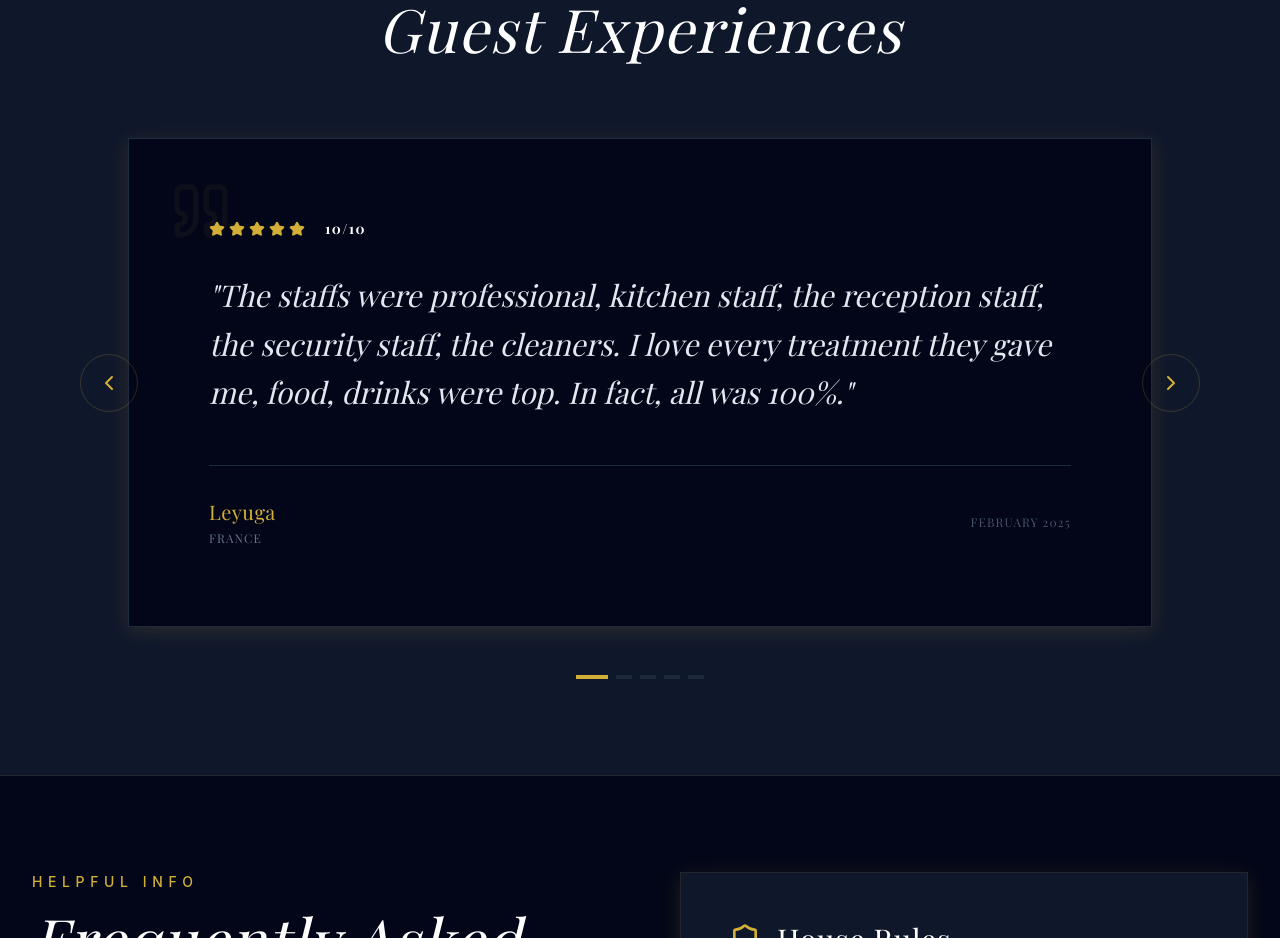
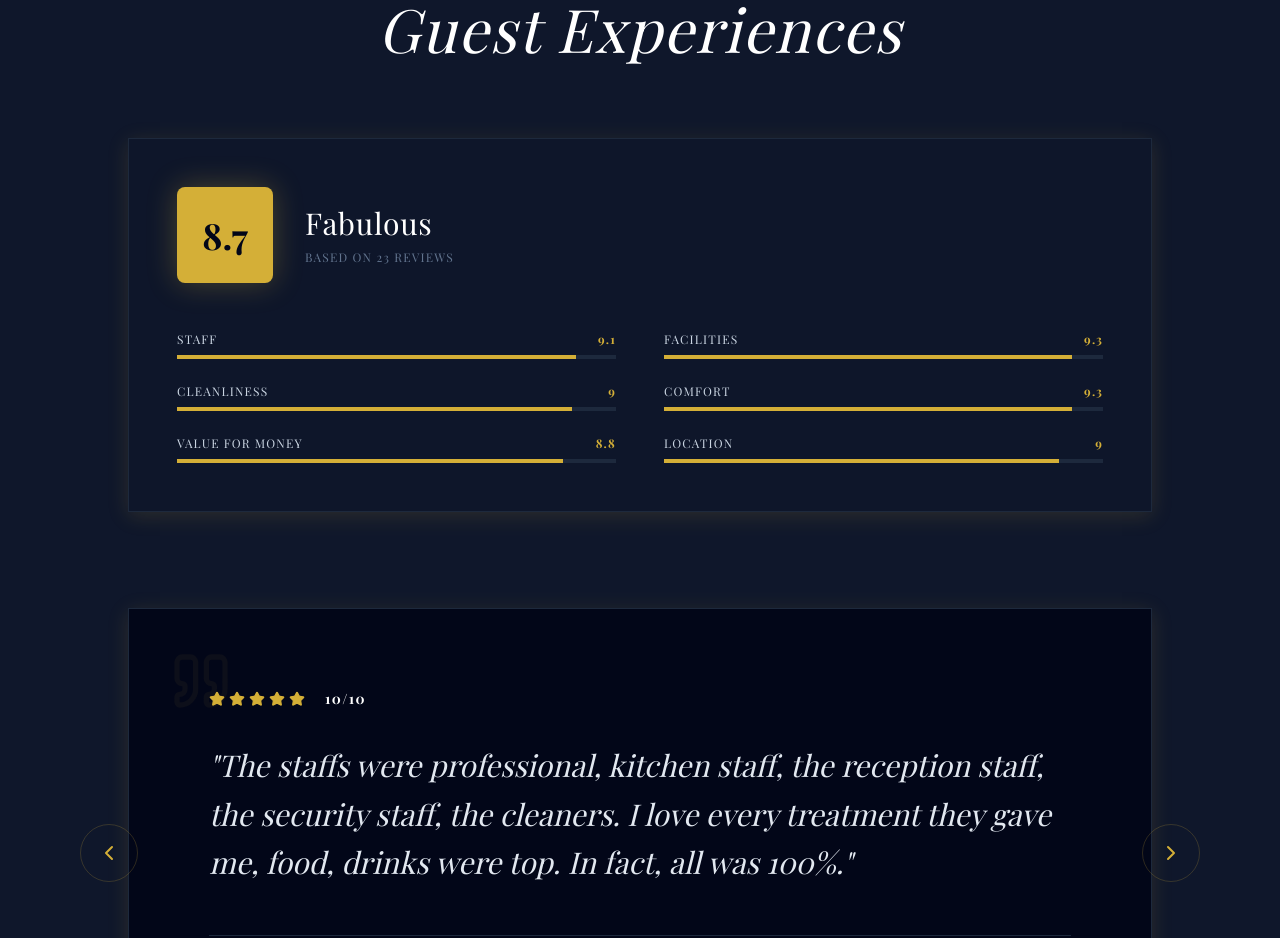
Before and after one commit to Lonewolf-master/Amelia-Hotel, a React (Vite) app: page / in a window 1280 px wide. Shown: the part 4320-5258 px from the top of the page. Built offline with nearby package versions, Linux system fonts and the light colour scheme; a web font is replaced by a local one.

Commit message:
feat(ui): Add TrustScore component and integrate into Testimonials

```diff
--- /dev/null
+++ b/src/components/common/TrustScore.tsx
@@ -0,0 +1,83 @@
+import React, { useEffect, useRef } from 'react';
+import gsap from 'gsap';
+import { ScrollTrigger } from 'gsap/ScrollTrigger';
+import { useLanguage } from '../../context/LanguageContext';
+
+gsap.registerPlugin(ScrollTrigger);
+
+interface RatingCategory {
+  label: Record<'en' | 'fr', string>;
+  score: number;
+}
+
+const CATEGORIES: RatingCategory[] = [
+  { label: { en: "Staff", fr: "Personnel" }, score: 9.1 },
+  { label: { en: "Facilities", fr: "Installations" }, score: 9.3 },
+  { label: { en: "Cleanliness", fr: "Propreté" }, score: 9.0 },
+  { label: { en: "Comfort", fr: "Confort" }, score: 9.3 },
+  { label: { en: "Value for money", fr: "Rapport qualité-prix" }, score: 8.8 },
+  { label: { en: "Location", fr: "Emplacement" }, score: 9.0 },
+];
+
+export const TrustScore: React.FC = () => {
+  const { language } = useLanguage();
+  const containerRef = useRef<HTMLDivElement>(null);
+
+  const t = {
+    en: {
+      fabulous: "Fabulous",
+      reviews: "based on 23 reviews",
+    },
+    fr: {
+      fabulous: "Fabuleux",
+      reviews: "basé sur 23 avis",
+    }
+  }[language];
+
+  useEffect(() => {
+    const ctx = gsap.context(() => {
+      gsap.from('.score-bar', {
+        width: 0,
+        duration: 1.5,
+        stagger: 0.1,
+        ease: 'power4.out',
+        scrollTrigger: {
+          trigger: containerRef.current,
+          start: 'top 85%',
+        }
+      });
+    }, containerRef);
+    return () => ctx.revert();
+  }, []);
+
+  return (
+    <div ref={containerRef} className="bg-slate-900/50 border border-slate-800 p-8 md:p-12 luxury-shadow">
+      <div className="flex flex-col md:flex-row items-center gap-8 mb-12">
+        <div className="flex items-center justify-center w-24 h-24 bg-gold text-slate-950 text-4xl font-bold rounded-lg shadow-[0_0_30px_rgba(212,175,55,0.3)]">
+          8.7
+        </div>
+        <div className="text-center md:text-left">
+          <h4 className="text-3xl text-white font-luxury tracking-wide">{t.fabulous}</h4>
+          <p className="text-slate-500 uppercase tracking-widest text-xs mt-2">{t.reviews}</p>
+        </div>
+      </div>
+
+      <div className="grid grid-cols-1 md:grid-cols-2 gap-x-12 gap-y-6">
+        {CATEGORIES.map((cat, idx) => (
+          <div key={idx} className="space-y-2">
+            <div className="flex justify-between text-xs uppercase tracking-widest">
+              <span className="text-slate-300">{cat.label[language]}</span>
+              <span className="text-gold font-bold">{cat.score}</span>
+            </div>
+            <div className="h-1 bg-slate-800 w-full overflow-hidden">
+              <div
+                className="score-bar h-full bg-gold"
+                style={{ width: `${(cat.score / 10) * 100}%` }}
+              />
+            </div>
+          </div>
+        ))}
+      </div>
+    </div>
+  );
+};
--- a/src/features/testimonials/TestimonialsSlider.tsx
+++ b/src/features/testimonials/TestimonialsSlider.tsx
@@ -4,6 +4,7 @@ import { ScrollTrigger } from 'gsap/ScrollTrigger';
 import { SectionContainer } from '../../components/common/SectionContainer';
 import { useLanguage } from '../../context/LanguageContext';
 import { Star, Quote, ChevronLeft, ChevronRight } from 'lucide-react';
+import { TrustScore } from '../../components/common/TrustScore';
 
 gsap.registerPlugin(ScrollTrigger);
 
@@ -161,6 +162,10 @@ export const TestimonialsSlider: React.FC = () => {
           <h3 className="text-5xl md:text-6xl luxury-heading text-white">{t.heading}</h3>
         </div>
 
+        <div className="mb-24">
+          <TrustScore />
+        </div>
+
         <div className="relative min-h-[400px] md:min-h-[450px] flex items-center justify-center">
           <div
             ref={cardRef}
```
Also changed, not shown: 1 other file (tests, documents, lock files or other folders).
